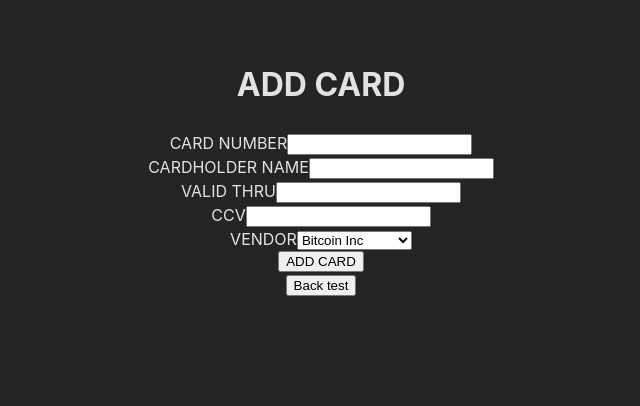
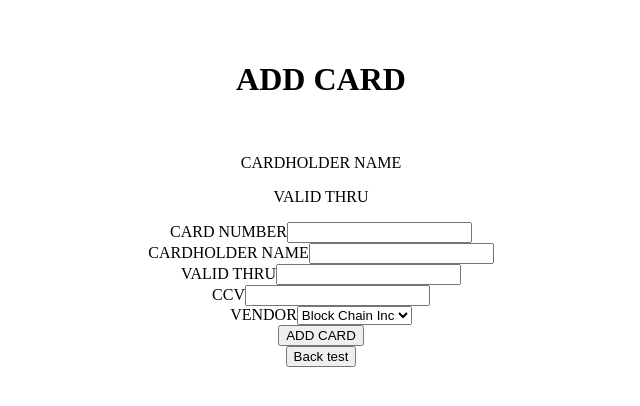
Before and after one commit to cozyhorse/JS2023_SuperGuardians_E-Wallet, a React (Vite) app: page /addcard in a window 1280 px wide. Shown: the top 406 px of the page, without its empty margins (319-959 px from the left). Built offline with nearby package versions, Linux system fonts and the light colour scheme; a web font is replaced by a local one.

Commit message:
form + card added

```diff
--- a/src/components/Card/Card.tsx
+++ b/src/components/Card/Card.tsx
@@ -1,7 +1,30 @@
-type Props = {};
+import BitcoinLogo from "../../assets/img/Bitcoin-logo.svg";
+import ChainLogo from "../../assets/img/chain-logo.svg";
+import Group from "../../assets/img/Group.svg";
+import Subtract from "../../assets/img/Subtract.svg";
 
-const Card = (props: Props) => {
-  return <div>Card</div>;
+const Card = ({ id, cardnumber, cardholder, date, vendor }) => {
+  return (
+    <div className="card-container" key={id}>
+      <div className="card-container__row">
+        <p>{vendor}</p>
+        <img src="" alt="" />
+        <img src="" alt="" />
+      </div>
+      <div className="chip"></div>
+      <p className="card-number">{cardnumber}</p>
+      <div className="card-container__row">
+        <div className="card-container__column">
+          <p>CARDHOLDER NAME</p>
+          <p>{cardholder}</p>
+        </div>
+        <div className="card-container__column">
+          <p>VALID THRU</p>
+          <p>{date}</p>
+        </div>
+      </div>
+    </div>
+  );
 };
 
 export default Card;
--- a/src/components/Form/Form.tsx
+++ b/src/components/Form/Form.tsx
@@ -1,30 +1,81 @@
-import "./Form.scss"
+import "./Form.scss";
+import { useState } from "react";
+// import { Card } from "../../constants/Constants";
+import { cardDb } from "../../data/CardDb";
 
 const Form = () => {
+  const [formData, setFormData] = useState({
+    cardnumber: "",
+    cardholder: "",
+    ccv: "",
+    date: "",
+    vendor: "blockchain",
+  });
+
+  const handleChange = (event) => {
+    setFormData({ ...formData, [event.target.name]: event.target.value });
+  };
+
+  const handleSubmit = (e) => {
+    e.preventDefault();
+    console.log("formData", formData);
+    cardDb.push({ ...formData, id: cardDb.length + 1 });
+    console.log("cardDb", cardDb);
+  };
+
   return (
     <>
-    <form className="form" action="">
+      <form className="form" onSubmit={handleSubmit} action="">
         <section>
           <label htmlFor="cardnumber">CARD NUMBER</label>
-      <input id="cardnumber" name="cardnumber" type="text" />
+          <input
+            id="cardnumber"
+            name="cardnumber"
+            type="text"
+            value={formData.cardnumber}
+            onChange={handleChange}
+          />
         </section>
         <section>
           <label htmlFor="cardholder">CARDHOLDER NAME</label>
-        <input id="cardholder" name="cardholder" type="text" />
+          <input
+            id="cardholder"
+            name="cardholder"
+            type="text"
+            value={formData.cardholder}
+            onChange={handleChange}
+          />
         </section>
         <section className="date-ccv">
           <section>
             <label htmlFor="date">VALID THRU</label>
-          <input id="date" name="date" type="text" />
+            <input
+              id="date"
+              name="date"
+              type="text"
+              value={formData.date}
+              onChange={handleChange}
+            />
           </section>
           <section>
             <label htmlFor="ccv">CCV</label>
-          <input id="ccv" name="ccv" type="text" />
+            <input
+              id="ccv"
+              name="ccv"
+              type="text"
+              value={formData.ccv}
+              onChange={handleChange}
+            />
           </section>
         </section>
         <section>
           <label htmlFor="vendor">VENDOR</label>
-        <select name="vendor" id="vendor">
+          <select
+            name="vendor"
+            id="vendor"
+            value={formData.vendor}
+            onChange={handleChange}
+          >
             <option value="bitcoin">Bitcoin Inc</option>
             <option value="ninjabank">Ninja Bank</option>
             <option value="blockchain">Block Chain Inc</option>
@@ -33,7 +84,6 @@ const Form = () => {
         </section>
         <button type="submit">ADD CARD</button>
       </form>
-
     </>
   );
 };
--- /dev/null
+++ b/src/data/CardDb.ts
@@ -0,0 +1,3 @@
+// import { Card } from "../constants/Constants.tsx";
+
+export const cardDb = [];
--- a/src/index.css
+++ b/src/index.css
@@ -1,12 +1,4 @@
 :root {
-  font-family: Inter, system-ui, Avenir, Helvetica, Arial, sans-serif;
-  line-height: 1.5;
-  font-weight: 400;
-
-  color-scheme: light dark;
-  color: rgba(255, 255, 255, 0.87);
-  background-color: #242424;
-
   font-synthesis: none;
   text-rendering: optimizeLegibility;
   -webkit-font-smoothing: antialiased;
--- a/src/pages/AddCard.tsx
+++ b/src/pages/AddCard.tsx
@@ -1,16 +1,16 @@
-import  Form from "../components/Form/Form";
+import Form from "../components/Form/Form";
 import BackButton from "../components/Button/BackButton";
-
-
+import Card from "../components/Card/Card.tsx";
 
 const AddCard = () => {
   return (
     <>
-    <h1>ADD CARD</h1>
-    <Form />
-    <BackButton />
+      <h1>ADD CARD</h1>
+      <Card />
+      <Form />
+      <BackButton />
     </>
-  )
+  );
 };
 
 export default AddCard;
--- a/src/pages/Wallet.tsx
+++ b/src/pages/Wallet.tsx
@@ -1,11 +1,23 @@
 import AddACard from "../components/Button/Add-A-Card";
-
-
+import Card from "../components/Card/Card";
+import { cardDb } from "../data/CardDb";
 
 const Wallet = () => {
+  const cards = cardDb.map((card) => (
+    <Card
+      key={card.id}
+      id={card.id}
+      cardnumber={card.cardNumber}
+      cardholder={card.cardholder}
+      date={card.date}
+      vendor={card.vendor}
+    />
+  ));
+
   return (
     <>
       <h1>Wallet</h1>
+      {cards}
       <AddACard />
     </>
   );
```
Also changed, not shown: src/constants/Constants.tsx (+30 -0 lines), src/assets/img/Bitcoin-logo.svg (renamed from src/assets/img/Bitcoin logo.svg), src/assets/img/chain-logo.svg (renamed from src/assets/img/chain logo.svg). Lines whose indentation alone changed are shown as unchanged.
